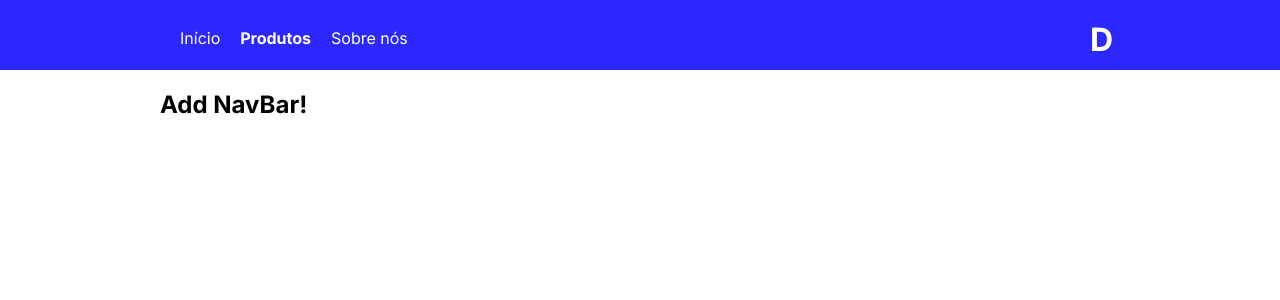
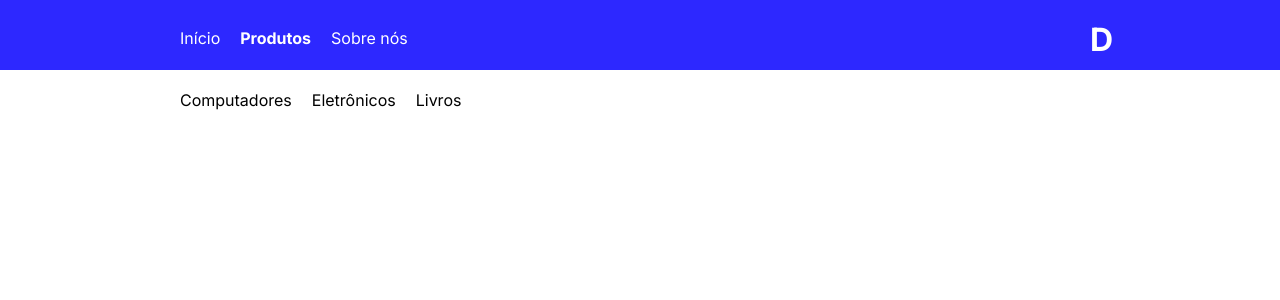
Before and after one commit to luiz-fd/desafio-react-routes, a React (Vite) app: page /produtos in a window 1280 px wide. Shown: the top 300 px of the page. Built offline with nearby package versions, Linux system fonts and the light colour scheme.

Commit message:
Produtos/Computadores route

```diff
--- a/src/App.tsx
+++ b/src/App.tsx
@@ -4,6 +4,7 @@ import Home from "./routes/Home";
 import Produtos from "./routes/Home/produto";
 import Sobre from "./routes/Home/sobre";
 import NotFoud from "./routes/Home/NotFound";
+import Computadores from "./routes/Home/produto/computadores";
 
 function App() {
   return (
@@ -12,7 +13,9 @@ function App() {
         <Route path="/" element={<Home />}>
           <Route index element={<Navigate to="/inicio" />} />
           <Route path="/inicio" element={<Inicio />} />
-          <Route path="/produtos" element={<Produtos />}></Route>
+          <Route path="/produtos" element={<Produtos />}>
+            <Route path="computadores" element={<Computadores/>} />
+          </Route>
           <Route path="/sobre" element={<Sobre />} />
           <Route path="*" element={<NotFoud></NotFoud>} />
         </Route>
--- /dev/null
+++ b/src/components/Produto/index.tsx
@@ -0,0 +1,37 @@
+import { NavLink } from "react-router-dom";
+import './styles.css'
+
+export default function Produto() {
+  return (
+    <>
+      <div className="produtos-container">
+        <nav className="produtos-navbar">
+          <NavLink
+            to="/produtos/computadores"
+            className={({ isActive }) =>
+              isActive ? "produtos-menu-item menu-active" : "produtos-menu-item"
+            }
+          >
+            Computadores
+          </NavLink>
+          <NavLink
+            to="/eletronicos"
+            className={({ isActive }) =>
+              isActive ? "produtos-menu-item menu-active" : "produtos-menu-item"
+            }
+          >
+            Eletrônicos
+          </NavLink>
+          <NavLink
+            to="/livros"
+            className={({ isActive }) =>
+              isActive ? "produtos-menu-item menu-active" : "produtos-menu-item"
+            }
+          >
+            Livros
+          </NavLink>
+        </nav>
+      </div>
+    </>
+  );
+}
--- /dev/null
+++ b/src/components/Produto/styles.css
@@ -0,0 +1,18 @@
+.produtos-container {
+    margin-left: 160px;
+    margin-top: 20px;
+}
+
+.produtos-navbar {
+    color: #000000;
+}
+
+.produtos-menu-item {
+    margin-left: 20px;
+    color: var(--color-font-primary);
+    font-weight: 400;
+  }
+
+  .menu-active {
+    font-weight: 700;
+  }
--- /dev/null
+++ b/src/routes/Home/produto/computadores/index.tsx
@@ -0,0 +1,11 @@
+import './styles.css'
+
+export default function Computadores(){
+    return(
+        <>
+        <h3>Compotudador 1</h3>
+        <h3>Compotudador 2</h3>
+        <h3>Compotudador 3</h3>
+        </>
+    );
+}
--- a/src/routes/Home/produto/index.tsx
+++ b/src/routes/Home/produto/index.tsx
@@ -1,9 +1,12 @@
+import { Outlet } from "react-router-dom";
 import "./styles.css";
+import Produto from "../../../components/Produto";
 
 export default function Produtos() {
   return (
-    <div className="inicio-container">
-      <h1 className="inicio-texto">Add NavBar!</h1>
-    </div>
+    <>
+    <Produto />
+    <Outlet></Outlet>
+    </>
   );
 }
```
Also changed, not shown: src/routes/Home/produto/computadores/styles.css (added).
